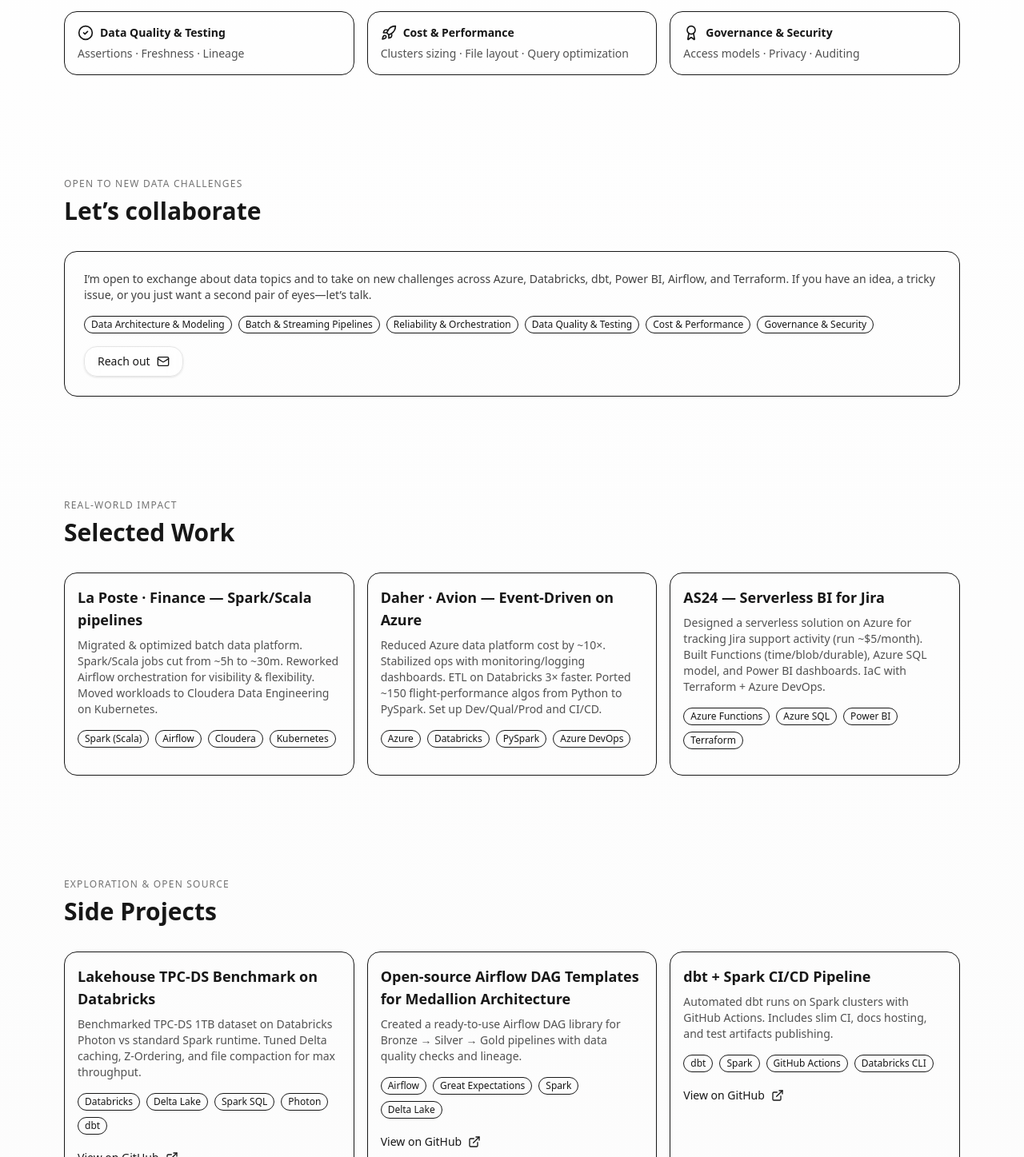
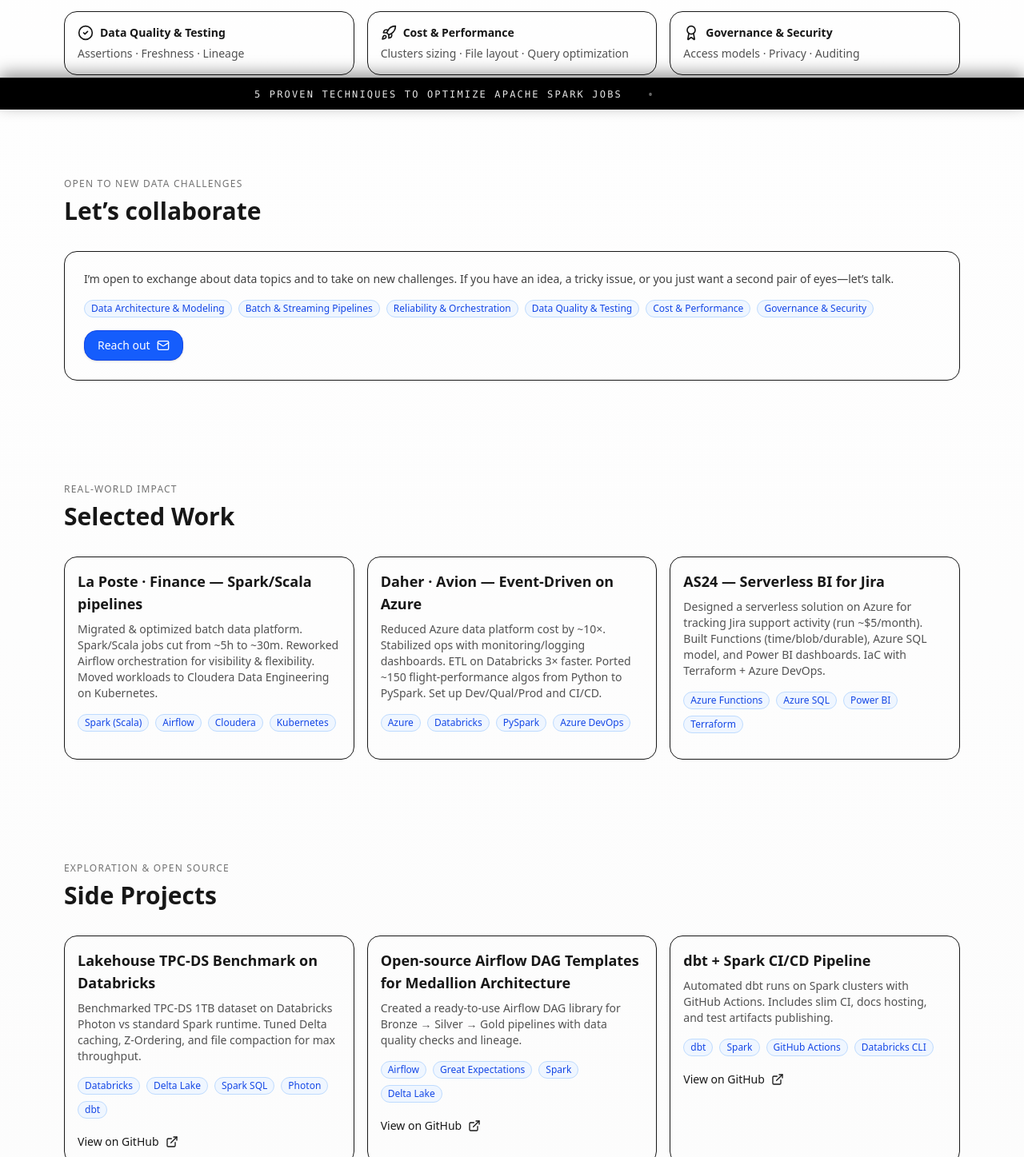
Before and after one commit to otmane-el-aloi/otmane-elaloi, a React (Vite) app: page / in a window 1280 px wide. Shown: the part 663-2110 px from the top of the page at 80% size. Built offline with nearby package versions, Linux system fonts and the light colour scheme.

Commit message:
feat: add a bog posts banner

```diff
--- a/public/posts/index.json
+++ b/public/posts/index.json
@@ -1,5 +1,4 @@
 [
-  { "path": "/posts/00-template.md" },
   { "path": "/posts/01-spark-optimization.md" }
 
 ]
--- a/src/App.tsx
+++ b/src/App.tsx
@@ -50,7 +50,7 @@
   title: "Data Guy",
   location: "Paris, FR",
   headline:
-    "Hi 👋, Senior data engineer delivering reliable, scalable, cost-efficient data platforms across industries. My core focus is data engineering, with a background in data science & MLOps—and I’m currently learning something new.",
+    "Hi 👋, I am a Senior data engineer delivering reliable, scalable, cost-efficient data platforms across industries. My core focus is data engineering, with a background in data science & MLOps—and I’m currently learning something new.",
   email: "elaloi.otmane@gmail.com",
   socials: {
     github: "https://github.com/otmane-el-aloi",
@@ -145,15 +145,15 @@
   try {
     const base = (import.meta as any)?.env?.BASE_URL as string | undefined;
     if (typeof base === "string" && base.length) return base;
-  } catch {}
+  } catch { }
   if (typeof window !== "undefined" && typeof window.__BASE__ === "string") return window.__BASE__!;
   return "/";
 }
 
 function toAssetUrl(p?: string): string {
   if (!p) return "";
-  if (/^(?:https?:)?\/\//i.test(p)) return p; // absolute URLs unchanged
-  const rel = p.startsWith("/") ? p.slice(1) : p; // strip leading slash
+  if (/^(?:https?:)?\/\//i.test(p)) return p;
+  const rel = p.startsWith("/") ? p.slice(1) : p;
   return getBase() + rel;
 }
 
@@ -183,7 +183,7 @@
     } else if (/^['"].*['"]$/.test(val)) {
       val = (val as string).replace(/^['"]|['"]$/g, "");
     }
-    data[key] = val;
+    (data as any)[key] = val;
   });
   return { data, content };
 }
@@ -208,12 +208,7 @@
   }
 }
 
-/** published semantics:
- * - missing/undefined/null  → visible (true)
- * - booleans                → respected
- * - numbers                 → 0 = false, non-zero = true
- * - strings                 → 'false' | '0' | 'no' | 'off' = false; everything else = true
- */
+/** published semantics */
 function coercePublished(v: unknown): boolean {
   if (v === undefined || v === null) return true;
   if (typeof v === "boolean") return v;
@@ -244,7 +239,6 @@
 }
 
 async function loadPosts(): Promise<Post[]> {
-  // 1) window.__POSTS__
   if (Array.isArray(window.__POSTS__)) {
     return window.__POSTS__
       .map(normalizePost)
@@ -252,7 +246,6 @@
       .sort((a, b) => new Date(b.dateISO).getTime() - new Date(a.dateISO).getTime());
   }
 
-  // 2) /posts/index.json
   const manifest = await fetchJSON<any[]>(toAssetUrl("posts/index.json"));
   if (Array.isArray(manifest) && manifest.length) {
     const out: Post[] = [];
@@ -272,17 +265,13 @@
       .sort((a, b) => new Date(b.dateISO).getTime() - new Date(a.dateISO).getTime());
   }
 
-  // 3) Fallback sample (visible)
   return [
     normalizePost({
       title: "Hello, World (Sample Post)",
       slug: "hello-world",
       tags: ["Demo"],
       content:
-        `# Welcome!\n\n` +
-        `Add Markdown files under **/posts** and an optional **/posts/index.json** manifest.\n\n` +
-        `Images: place files in **/images/posts/hello-world/** and reference as:\n\n` +
-        `![Sample](/images/posts/hello-world/sample.png)`,
+        `# Welcome!\n\nAdd Markdown files under **/posts** and an optional **/posts/index.json** manifest.\n\nImages: place files in **/images/posts/hello-world/** and reference as:\n\n![Sample](/images/posts/hello-world/sample.png)`,
       published: true,
       dateISO: "1970-01-01",
     }),
@@ -304,7 +293,7 @@
     try {
       const saved = localStorage.getItem(THEME_KEY) as Theme | null;
       if (saved === "light" || saved === "dark") return saved;
-    } catch {}
+    } catch { }
     if (typeof window !== "undefined" && window.matchMedia?.("(prefers-color-scheme: dark)").matches) {
       return "dark";
     }
@@ -318,7 +307,7 @@
     const isDark = theme === "dark";
     root.classList.toggle("dark", isDark);
     (root.style as any).colorScheme = isDark ? "dark" : "light";
-    try { localStorage.setItem(THEME_KEY, theme); } catch {}
+    try { localStorage.setItem(THEME_KEY, theme); } catch { }
   }, [theme]);
 
   useEffect(() => {
@@ -327,8 +316,8 @@
     const onChange = () => {
       try {
         const saved = localStorage.getItem(THEME_KEY) as Theme | null;
-        if (saved === "light" || saved === "dark") return; // user preference wins
-      } catch {}
+        if (saved === "light" || saved === "dark") return;
+      } catch { }
       setTheme(mql.matches ? "dark" : "light");
     };
     mql.addEventListener?.("change", onChange);
@@ -347,17 +336,41 @@
 }
 
 /* =============================
-   UI Primitives
+   Framer Motion helpers
+============================= */
+const sectionVariants = {
+  hidden: { opacity: 0, y: 16 },
+  visible: {
+    opacity: 1,
+    y: 0,
+    transition: { duration: 0.5, ease: "easeOut" },
+  },
+};
+
+const listContainer = {
+  hidden: {},
+  visible: {
+    transition: { staggerChildren: 0.06 },
+  },
+};
+
+const listItem = {
+  hidden: { opacity: 0, y: 12 },
+  visible: { opacity: 1, y: 0, transition: { duration: 0.35 } },
+};
+
+/* =============================
+   UI Primitives (blue accents only)
 ============================= */
 function Badge({ children }: { children: React.ReactNode }) {
   return (
-    <span className="inline-flex items-center rounded-full border px-2 py-0.5 text-xs font-medium dark:border-neutral-700">
+    <span className="inline-flex items-center rounded-full border border-blue-200 bg-blue-50 px-2 py-0.5 text-xs font-medium text-blue-700 dark:border-blue-900/60 dark:bg-blue-900/30 dark:text-blue-200">
       {children}
     </span>
   );
 }
 
-/* Polymorphic Button: supports as="a" with href (and plain button) */
+/* Polymorphic Button */
 type AnchorProps = React.ComponentPropsWithoutRef<"a">;
 type NativeButtonProps = React.ComponentPropsWithoutRef<"button">;
 type ButtonProps = {
@@ -371,8 +384,8 @@
   return (
     <Component
       className={
-        "inline-flex items-center gap-2 rounded-2xl border px-4 py-2 text-sm font-medium shadow-sm transition hover:shadow " +
-        "bg-white/60 dark:bg-neutral-900/60 backdrop-blur border-neutral-200 dark:border-neutral-800 " +
+        "inline-flex items-center gap-2 rounded-2xl border px-4 py-2 text-sm font-medium shadow-sm transition " +
+        "bg-blue-600 text-white hover:bg-blue-700 border-blue-700 dark:bg-blue-700 dark:hover:bg-blue-600 dark:border-blue-800 " +
         className
       }
       {...(props as any)}
@@ -382,9 +395,18 @@
   );
 }
 
-function Section({ id, title, kicker, children }: { id?: string; title: string; kicker?: string; children?: React.ReactNode }) {
+function Section({
+  id, title, kicker, children,
+}: { id?: string; title: string; kicker?: string; children?: React.ReactNode }) {
   return (
-    <section id={id} className="mx-auto max-w-6xl px-4 py-12 sm:py-16">
+    <motion.section
+      id={id}
+      className="mx-auto max-w-6xl px-4 py-12 sm:py-16"
+      initial="hidden"
+      whileInView="visible"
+      viewport={{ once: true, margin: "-80px" }}
+      variants={sectionVariants}
+    >
       <div className="mb-8">
         {kicker && (
           <div className="mb-2 text-xs uppercase tracking-widest text-neutral-500 dark:text-neutral-400">
@@ -394,7 +416,7 @@
         <h2 className="text-2xl sm:text-3xl font-bold">{title}</h2>
       </div>
       {children}
-    </section>
+    </motion.section>
   );
 }
 
@@ -411,7 +433,7 @@
         !q
           ? true
           : p.title.toLowerCase().includes(q) ||
-            (p.tags || []).some((t) => t.toLowerCase().includes(q))
+          (p.tags || []).some((t) => t.toLowerCase().includes(q))
       )
       .sort((a, b) => new Date(b.dateISO).getTime() - new Date(a.dateISO).getTime());
   }, [posts, query]);
@@ -434,9 +456,19 @@
         <div className="mb-4 text-sm text-neutral-500">Loading posts…</div>
       )}
 
-      <div className="grid gap-4 sm:grid-cols-2 lg:grid-cols-3">
+      <motion.div
+        className="grid gap-4 sm:grid-cols-2 lg:grid-cols-3"
+        initial="hidden"
+        whileInView="visible"
+        viewport={{ once: true, margin: "-80px" }}
+        variants={listContainer}
+      >
         {filtered.map((p) => (
-          <article key={p.id} className="rounded-2xl border p-4 transition hover:shadow dark:border-neutral-800">
+          <motion.article
+            key={p.id}
+            className="rounded-2xl border p-4 transition hover:shadow dark:border-neutral-800"
+            variants={listItem}
+          >
             <div className="mb-2 flex items-center justify-between text-xs text-neutral-500 dark:text-neutral-400">
               <time>{new Date(p.dateISO).toLocaleDateString()}</time>
               <span className="inline-flex items-center gap-1"><CheckCircle2 className="h-4 w-4" />Published</span>
@@ -452,9 +484,9 @@
             <Button onClick={() => onOpen(p)}>
               Read <ArrowRight className="h-4 w-4" />
             </Button>
-          </article>
+          </motion.article>
         ))}
-      </div>
+      </motion.div>
 
       {!loading && filtered.length === 0 && (
         <div className="mt-8 text-center text-sm text-neutral-500">No posts found.</div>
@@ -507,6 +539,75 @@
     </article>
   );
 }
+
+function BlogCinemaBanner({
+  posts,
+  onPick,
+  show = true,
+}: {
+  posts: Post[];
+  onPick: (slug: string) => void;
+  show?: boolean;
+}) {
+  if (!show || !posts?.length) return null;
+
+  return (
+    <>
+      <style>{`
+        @keyframes ticker-rtl {
+          0% { transform: translateX(100%); }
+          100% { transform: translateX(-100%); }
+        }
+        .ticker:hover .ticker-content {
+          animation-play-state: paused;
+        }
+      `}</style>
+
+      <div
+        className="
+          ticker fixed inset-x-0 bottom-0 z-50
+          w-full border-t border-neutral-800
+          bg-black text-white
+          shadow-[0_-6px_20px_rgba(0,0,0,0.4)]
+          overflow-hidden flex items-center
+        "
+        style={{ height: "40px" }}
+      >
+        <div
+          className="ticker-content flex items-center gap-4"
+          style={{
+            width: "max-content",
+            animation: "ticker-rtl 30s linear infinite",
+          }}
+        >
+          {[...posts].map((p, idx) => (
+            <React.Fragment key={`${p.id}-${idx}`}>
+              <button
+                onClick={() => onPick(p.slug)}
+                className="
+                  px-4 py-1
+                  uppercase font-mono tracking-[0.18em]
+                  text-[11px] md:text-[12px]
+                  text-white/90 hover:text-white
+                  transition-colors
+                "
+              >
+                {p.title.toUpperCase()}
+              </button>
+              <span
+                aria-hidden="true"
+                className="select-none text-white/40"
+              >
+                •
+              </span>
+            </React.Fragment>
+          ))}
+        </div>
+      </div>
+    </>
+  );
+}
+
 
 /* =============================
    Main App
@@ -605,16 +706,24 @@
           </nav>
           <div className="flex items-center gap-2">
             {PROFILE.resumeUrl && PROFILE.resumeUrl !== "#" && (
-              <Button as="a" href={PROFILE.resumeUrl} target="_blank" rel="noreferrer">
+              <Button as="a" href={PROFILE.resumeUrl} target="_blank" rel="noreferrer" className="bg-white text-blue-700 hover:bg-blue-50 border-blue-200">
                 <Download className="h-4 w-4" /> Resume
               </Button>
             )}
-            <Button onClick={() => setTheme(theme === "dark" ? "light" : "dark")}>
+            <Button onClick={() => setTheme(theme === "dark" ? "light" : "dark")} className="bg-white text-blue-700 hover:bg-blue-50 border-blue-200">
               {theme === "dark" ? <Sun className="h-4 w-4" /> : <Moon className="h-4 w-4" />}
             </Button>
           </div>
         </div>
       </header>
+
+      {/* Floating blog “cinema bars” banner */}
+      <BlogCinemaBanner
+        posts={posts}
+        onPick={(slug) => navigate("post", { slug })}
+        show={route.name !== "post"}
+      />
+
 
       {/* HERO / HOME */}
       {route.name === "home" && (
@@ -643,22 +752,34 @@
           </section>
 
           <Section id="skills" title="Core Skills" kicker="Principles & capabilities">
-            <div className="grid gap-4 sm:grid-cols-2 lg:grid-cols-3">
+            <motion.div
+              className="grid gap-4 sm:grid-cols-2 lg:grid-cols-3"
+              initial="hidden"
+              whileInView="visible"
+              viewport={{ once: true, margin: "-80px" }}
+              variants={listContainer}
+            >
               {SKILLS.map(({ icon: Icon, label, notes }) => (
-                <div key={label} className="rounded-2xl border p-4 transition hover:shadow dark:border-neutral-800">
+                <motion.div key={label} className="rounded-2xl border p-4 transition hover:shadow dark:border-neutral-800" variants={listItem}>
                   <div className="mb-1 inline-flex items-center gap-2 text-sm font-semibold">
                     <Icon className="h-5 w-5" /> {label}
                   </div>
                   <div className="text-sm text-neutral-600 dark:text-neutral-400">{notes}</div>
-                </div>
+                </motion.div>
               ))}
-            </div>
+            </motion.div>
           </Section>
 
           <Section id="services" title="Let’s collaborate" kicker="Open to new data challenges">
-            <div className="rounded-2xl border p-6 dark:border-neutral-800">
+            <motion.div
+              className="rounded-2xl border p-6 dark:border-neutral-800"
+              initial="hidden"
+              whileInView="visible"
+              viewport={{ once: true, margin: "-80px" }}
+              variants={sectionVariants}
+            >
               <p className="text-sm text-neutral-700 dark:text-neutral-300">
-                I’m open to exchange about data topics and to take on new challenges across Azure, Databricks, dbt, Power BI, Airflow, and Terraform. If you have an idea, a tricky issue, or you just want a second pair of eyes—let’s talk.
+                I’m open to exchange about data topics and to take on new challenges. If you have an idea, a tricky issue, or you just want a second pair of eyes—let’s talk.
               </p>
               <div className="mt-4 flex flex-wrap gap-2">
                 {SKILLS.map((s) => (
@@ -670,13 +791,19 @@
                   Reach out <Mail className="h-4 w-4" />
                 </Button>
               </div>
-            </div>
+            </motion.div>
           </Section>
 
           <Section id="projects" title="Selected Work" kicker="Real-world impact">
-            <div className="grid gap-4 sm:grid-cols-2 lg:grid-cols-3">
+            <motion.div
+              className="grid gap-4 sm:grid-cols-2 lg:grid-cols-3"
+              initial="hidden"
+              whileInView="visible"
+              viewport={{ once: true, margin: "-80px" }}
+              variants={listContainer}
+            >
               {SELECTED_WORK.map((c) => (
-                <div key={c.title} className="rounded-2xl border p-4 dark:border-neutral-800">
+                <motion.div key={c.title} className="rounded-2xl border p-4 dark:border-neutral-800" variants={listItem}>
                   <h3 className="mb-2 text-lg font-semibold">{c.title}</h3>
                   <p className="mb-4 text-sm text-neutral-600 dark:text-neutral-300">{c.summary}</p>
                   <div className="mb-4 flex flex-wrap gap-2">
@@ -694,15 +821,21 @@
                       View details <ExternalLink className="h-4 w-4" />
                     </a>
                   )}
-                </div>
+                </motion.div>
               ))}
-            </div>
+            </motion.div>
           </Section>
 
           <Section id="side-projects" title="Side Projects" kicker="Exploration & Open Source">
-            <div className="grid gap-4 sm:grid-cols-2 lg:grid-cols-3">
+            <motion.div
+              className="grid gap-4 sm:grid-cols-2 lg:grid-cols-3"
+              initial="hidden"
+              whileInView="visible"
+              viewport={{ once: true, margin: "-80px" }}
+              variants={listContainer}
+            >
               {SIDE_PROJECTS.map((p) => (
-                <div key={p.title} className="rounded-2xl border p-4 dark:border-neutral-800">
+                <motion.div key={p.title} className="rounded-2xl border p-4 dark:border-neutral-800" variants={listItem}>
                   <h3 className="mb-2 text-lg font-semibold">{p.title}</h3>
                   <p className="mb-4 text-sm text-neutral-600 dark:text-neutral-300">{p.summary}</p>
                   <div className="mb-4 flex flex-wrap gap-2">
@@ -720,15 +853,21 @@
                       View on GitHub <ExternalLink className="h-4 w-4" />
                     </a>
                   )}
-                </div>
+                </motion.div>
               ))}
-            </div>
+            </motion.div>
           </Section>
 
           <Section id="certs" title="Certifications" kicker="Validated expertise">
-            <div className="grid gap-4 sm:grid-cols-2 lg:grid-cols-3">
+            <motion.div
+              className="grid gap-4 sm:grid-cols-2 lg:grid-cols-3"
+              initial="hidden"
+              whileInView="visible"
+              viewport={{ once: true, margin: "-80px" }}
+              variants={listContainer}
+            >
               {CERTS.map((c) => (
-                <div key={c.name} className="rounded-2xl border p-5 dark:border-neutral-800">
+                <motion.div key={c.name} className="rounded-2xl border p-5 dark:border-neutral-800" variants={listItem}>
                   <div className="mb-3 flex items-center gap-3">
                     {c.logo && <img src={c.logo} alt={c.issuer} className="h-10 w-10 rounded" />}
                     <div>
@@ -745,15 +884,21 @@
                       <Award className="mr-1 h-3 w-3" /> {c.issuer}
                     </Badge>
                   </div>
-                </div>
+                </motion.div>
               ))}
-            </div>
+            </motion.div>
           </Section>
 
           <Section id="latest" title="Latest writing" kicker="From the blog">
-            <div className="grid gap-4 md:grid-cols-3">
+            <motion.div
+              className="grid gap-4 md:grid-cols-3"
+              initial="hidden"
+              whileInView="visible"
+              viewport={{ once: true, margin: "-80px" }}
+              variants={listContainer}
+            >
               {latestPosts.map((p) => (
-                <article key={p.id} className="rounded-2xl border p-4 transition hover:shadow dark:border-neutral-800">
+                <motion.article key={p.id} className="rounded-2xl border p-4 transition hover:shadow dark:border-neutral-800" variants={listItem}>
                   <h3 className="mb-2 text-lg font-semibold">{p.title}</h3>
                   <div className="mb-3 flex flex-wrap gap-2">
                     {(p.tags || []).map((t) => (
@@ -763,17 +908,23 @@
                   <Button onClick={() => navigate("post", { slug: p.slug })}>
                     Read <ArrowRight className="h-4 w-4" />
                   </Button>
-                </article>
+                </motion.article>
               ))}
-            </div>
+            </motion.div>
             <div className="mt-6">
               <Button onClick={() => navigate("blog")}>Visit the blog</Button>
             </div>
           </Section>
 
           <Section id="contact" title="Contact" kicker="Let’s work together">
-            <div className="grid gap-6 md:grid-cols-2">
-              <div className="rounded-2xl border p-6 dark:border-neutral-800">
+            <motion.div
+              className="grid gap-6 md:grid-cols-2"
+              initial="hidden"
+              whileInView="visible"
+              viewport={{ once: true, margin: "-80px" }}
+              variants={listContainer}
+            >
+              <motion.div className="rounded-2xl border p-6 dark:border-neutral-800" variants={listItem}>
                 <h3 className="mb-2 text-lg font-semibold">Get in touch</h3>
                 <p className="mb-4 text-sm text-neutral-600 dark:text-neutral-300">
                   Send a quick note about your data stack and goals. I’ll reply within 24h.
@@ -789,9 +940,9 @@
                     <Github className="h-4 w-4" /> GitHub
                   </a>
                 </div>
-              </div>
+              </motion.div>
 
-              <div className="rounded-2xl border p-6 dark:border-neutral-800">
+              <motion.div className="rounded-2xl border p-6 dark:border-neutral-800" variants={listItem}>
                 <h3 className="mb-2 text-lg font-semibold">Typical stack</h3>
                 <ul className="list-disc pl-5 text-sm text-neutral-700 dark:text-neutral-300">
                   <li>Azure: ADLS, Databricks, Functions/ADF, Synapse</li>
@@ -800,8 +951,8 @@
                   <li>Power BI for BI/semantic models</li>
                   <li>Terraform + Azure DevOps for IaC/CI/CD</li>
                 </ul>
-              </div>
-            </div>
+              </motion.div>
+            </motion.div>
           </Section>
         </main>
       )}
```
Also changed, not shown: src/posts/test.md (deleted, +0 -1 lines).
